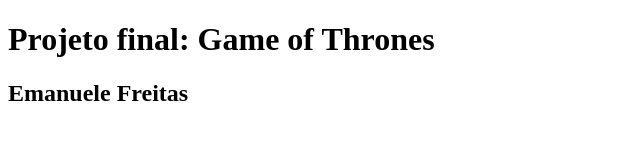
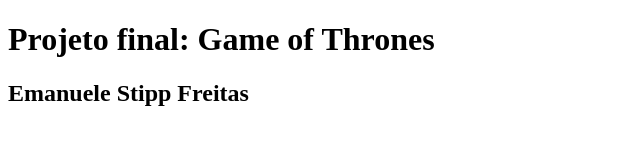
Before and after one commit to EmanueleFreitas/Projeto_Final, a plain HTML site: page Index.html in a window 1280 px wide. Shown: the whole page, without its empty margins (0-640 px from the left). Drawn offline with Linux system fonts and the light colour scheme.

Commit message:
Inserção Stipp

```diff
--- a/Index.html
+++ b/Index.html
@@ -8,6 +8,6 @@
 <head>
 <body>
     <h1>Projeto final: Game of Thrones</h1>
-    <h2>Emanuele Freitas</h2>
+    <h2>Emanuele Stipp Freitas</h2>
 </body>
 </html>
```
